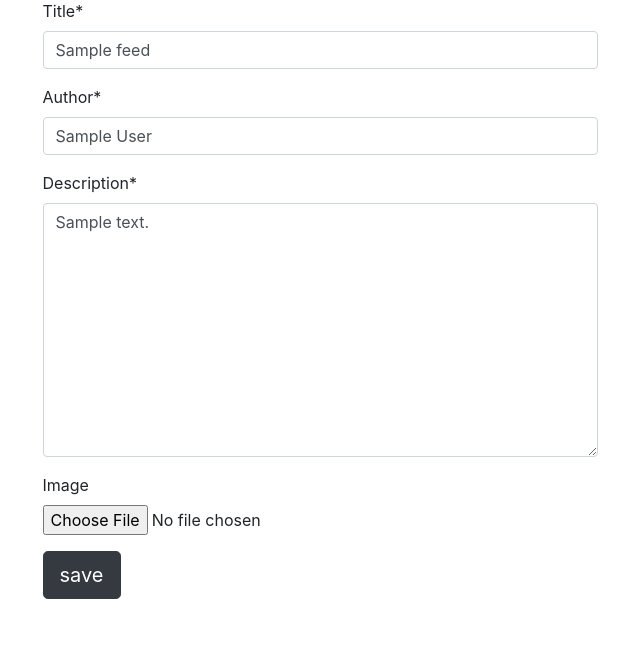
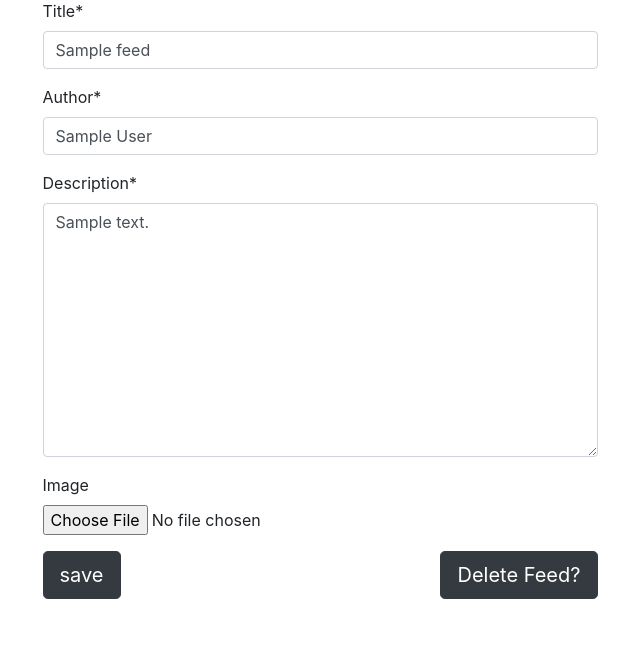
Before and after one commit to TrentSPalmer/trentpalmerdotorg, a Django app: a page that uses tp/templates/base_form.html in a window 1280 px wide. Shown: the part 129-780 px from the top of the page, without its empty margins (320-960 px from the left). Run offline with Django 3.2, Linux system fonts and the light colour scheme; a user stored in the database is signed in; tables that the repository leaves empty hold one stand-in row (values such as "Sample post"); parts of the project's set-up code (start-up, migrations or seed data) failed here and were passed over; some libraries are stand-ins or nearby versions.

Commit message:
add delete to edit_feed

```diff
--- /dev/null
+++ b/audio/feed_views.py
@@ -0,0 +1,68 @@
+from django.shortcuts import render, redirect
+from .forms import FeedForm
+from .models import Feed, rand_slug
+from django.contrib import messages
+from django.utils.text import slugify
+
+
+def new_feed(request):
+    if not request.user.is_authenticated:
+        return redirect('audio:home')
+    if request.method == "POST":
+        form = FeedForm(request.POST, request.FILES)
+        if form.is_valid():
+            feed = form.save(commit=False)
+            feed.user = request.user
+            feed.save()
+            return redirect('audio:home')
+    else:
+        form = FeedForm()
+    return render(request, 'base_form.html', {'form': form})
+
+
+def confirm_delete_feed(request, pk):
+    if not request.user.is_authenticated:
+        return redirect('audio:home')
+    feed = Feed.objects.get(id=pk)
+    if not feed.user == request.user:
+        return redirect('audio:home')
+    if request.method == 'POST':
+        feed.delete()
+        messages.success(request, f'Feed {feed.title} deleted!', extra_tags='mb-0')
+        return redirect('audio:feeds')
+    return render(request, 'audio/delete_feed_confirmation.html', {
+        'title': 'Delete Feed?',
+        'heading': 'Delete Feed?',
+        'feed': feed})
+
+
+def edit_feed(request, pk, title_slug):
+    if not request.user.is_authenticated:
+        return redirect('audio:home')
+    slug = title_slug
+    feed = Feed.objects.get(id=pk)
+    otitle = feed.title
+    if not feed.user == request.user:
+        return redirect('audio:home')
+    if request.method == "POST":
+        form = FeedForm(request.POST, request.FILES, instance=feed)
+        if form.is_valid():
+            nfeed = form.save(commit=False)
+            if nfeed.title != otitle:
+                nfeed.slug = slugify(rand_slug() + "-" + nfeed.title)
+                slug = nfeed.slug
+            nfeed.save()
+            return redirect('audio:feed', pk=pk, slug=slug)
+    else:
+        form = FeedForm(instance=feed)
+    return render(
+        request, 'base_form.html',
+        {
+            'form': form,
+            'heading': 'Edit Feed?',
+            'title': 'Edit Feed?',
+            'submit': 'save',
+            'form_data': 'TRUE',
+            'edit_feed': True,
+            'feed_pk': pk,
+        })
--- a/audio/urls.py
+++ b/audio/urls.py
@@ -1,15 +1,19 @@
 from django.urls import path
 from . import views
 from .episode_views import new_episode, edit_episode
+from .feed_views import new_feed, edit_feed, confirm_delete_feed
 from .audiorssfeed import AudioRssFeed
 
 app_name = "audio"
 
 urlpatterns = [
     path('', views.home, name='home'),
-    path('new-feed/', views.new_feed, name='new_feed'),
+    path('new-feed/', new_feed, name='new_feed'),
     path('feeds/', views.feeds, name='feeds'),
-    path('edit-feed/<str:pk>/<str:title_slug>', views.edit_feed, name='edit_feed'),
+    path('edit-feed/<str:pk>/<str:title_slug>', edit_feed, name='edit_feed'),
+
+    path('confirm-delete-feed/<str:pk>', confirm_delete_feed, name='confirm_delete_feed'),
+
     path('new-episode/<str:feed_pk>/<str:feed_title_slug>', new_episode, name='new_episode'),
     path('edit-episode/<str:pk>/<str:title_slug>', edit_episode, name='edit_episode'),
     path('rss/<str:slug>.xml', AudioRssFeed(), name='rss'),
--- a/audio/views.py
+++ b/audio/views.py
@@ -1,8 +1,6 @@
-from django.shortcuts import render, redirect, reverse
+from django.shortcuts import render, reverse
 from django.contrib.sites.shortcuts import get_current_site
-from .forms import FeedForm
-from django.utils.text import slugify
-from .models import Feed, Episode, rand_slug
+from .models import Feed, Episode
 from tp.settings import IMAGES_URL, MP3_URL
 
 
@@ -47,48 +45,3 @@ def feeds(request):
         request,
         'audio/feeds.html',
         {'feeds': feeds, 'IMAGES_URL': IMAGES_URL})
-
-
-def new_feed(request):
-    if not request.user.is_authenticated:
-        return redirect('audio:home')
-    if request.method == "POST":
-        form = FeedForm(request.POST, request.FILES)
-        if form.is_valid():
-            feed = form.save(commit=False)
-            feed.user = request.user
-            feed.save()
-            return redirect('audio:home')
-    else:
-        form = FeedForm()
-    return render(request, 'base_form.html', {'form': form})
-
-
-def edit_feed(request, pk, title_slug):
-    if not request.user.is_authenticated:
-        return redirect('audio:home')
-    slug = title_slug
-    feed = Feed.objects.get(id=pk)
-    otitle = feed.title
-    if not feed.user == request.user:
-        return redirect('audio:home')
-    if request.method == "POST":
-        form = FeedForm(request.POST, request.FILES, instance=feed)
-        if form.is_valid():
-            nfeed = form.save(commit=False)
-            if nfeed.title != otitle:
-                nfeed.slug = slugify(rand_slug() + "-" + nfeed.title)
-                slug = nfeed.slug
-            nfeed.save()
-            return redirect('audio:feed', pk=pk, slug=slug)
-    else:
-        form = FeedForm(instance=feed)
-    return render(
-        request, 'base_form.html',
-        {
-            'form': form,
-            'heading': 'Edit Feed?',
-            'title': 'Edit Feed?',
-            'submit': 'save',
-            'form_data': 'TRUE',
-        })
--- a/tp/templates/base_form.html
+++ b/tp/templates/base_form.html
@@ -36,8 +36,11 @@
       {% endif %}
         {% csrf_token %}
         {{ form | crispy }}
-        <div class="mt-3">
+        <div class="mt-3 d-flex justify-content-between">
           <input type="submit" class="btn btn-dark btn-lg" value="{{ submit }}">
+          {% if edit_feed %}
+            <a type="button" class="btn btn-lg btn-dark" href="{% url 'audio:confirm_delete_feed' pk=feed_pk %}">Delete Feed?</a>
+          {% endif %}
         </div>
       </form><br>
       {% if request.path == edit_profile_url %}
```
Also changed, not shown: audio/templates/audio/delete_feed_confirmation.html (added, +20 -0 lines).
